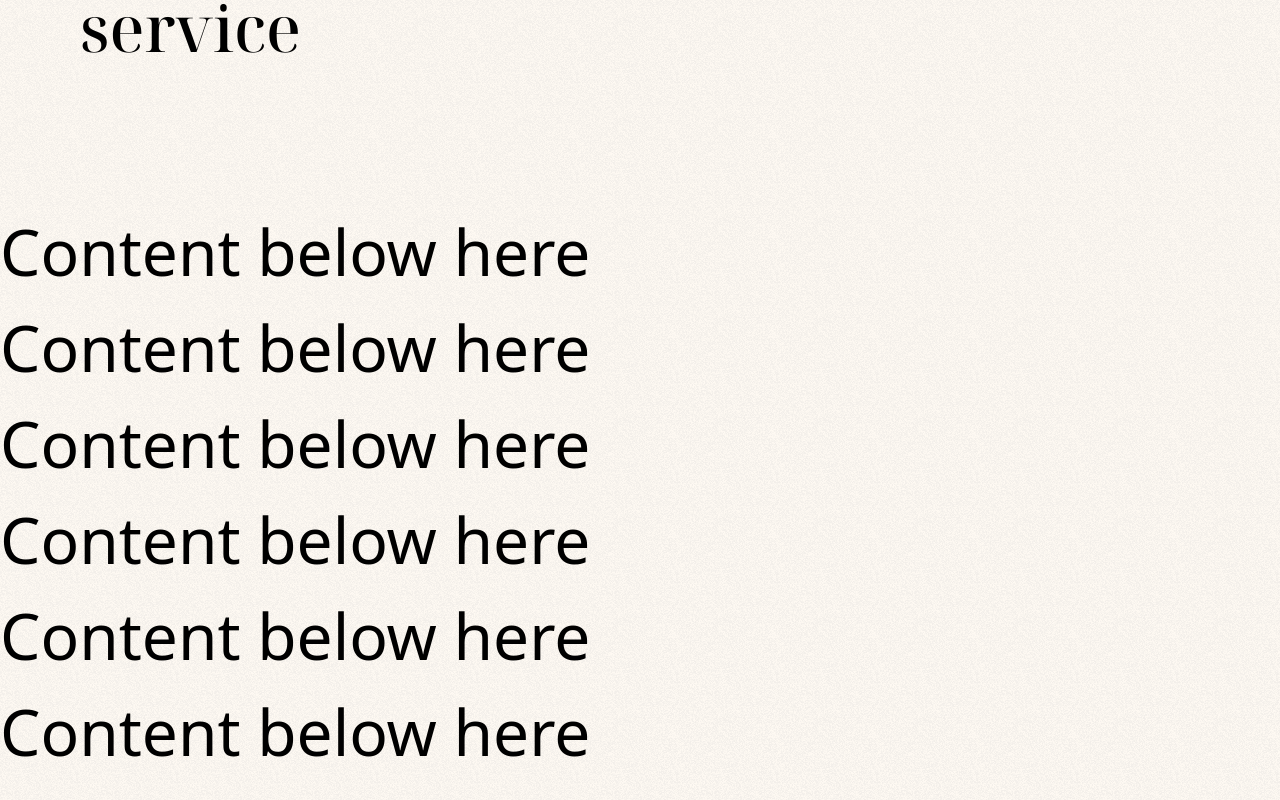
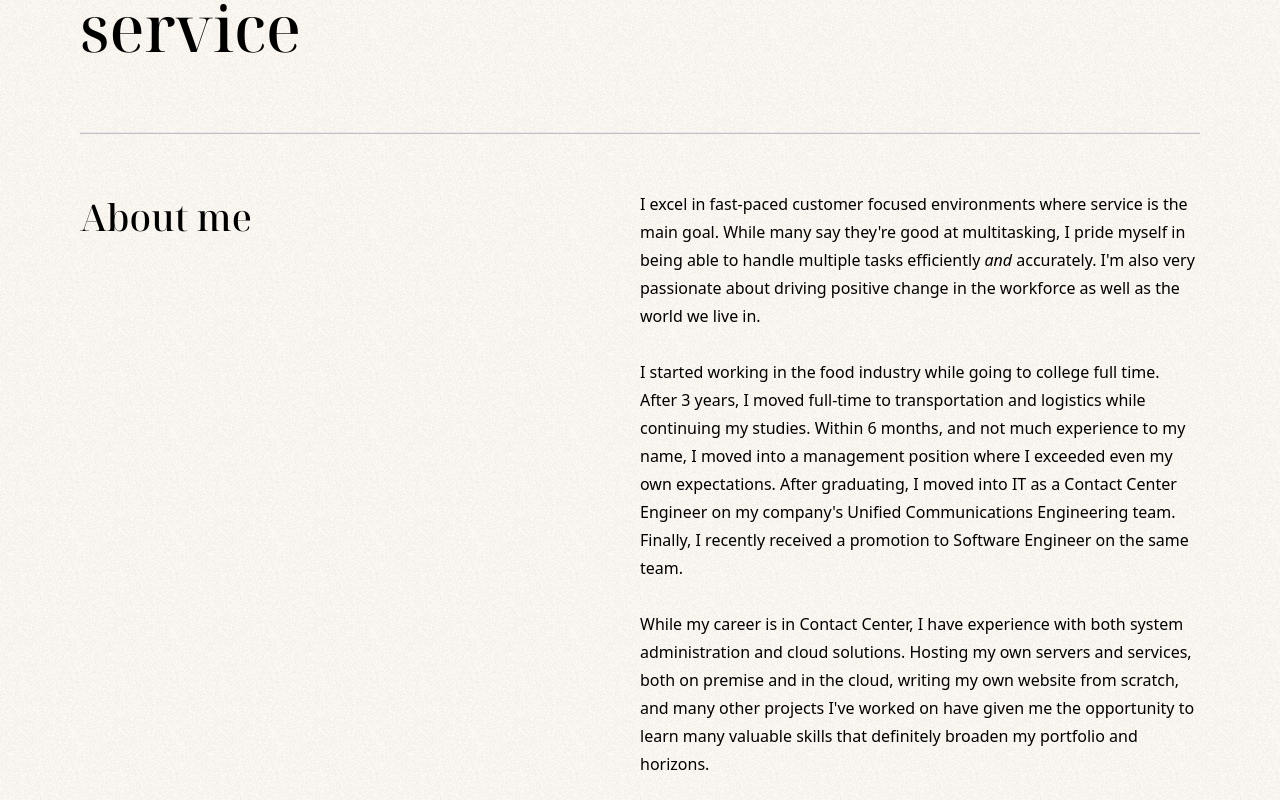
Before and after one commit to natereprogle/meetnate.dev, a Next.js app: page / in a window 1280 px wide. Shown: the part 1428-2228 px from the top of the page. Built offline with nearby package versions, Linux system fonts and the light colour scheme.

Commit message:
Minor updates. Don't want to burn myself out, so I'm making small tweaks as I go

```diff
--- a/components/body/body.tsx
+++ b/components/body/body.tsx
@@ -8,19 +8,47 @@ const notoSerifDisplay = Noto_Serif_Display({
 
 export default function Body() {
     return (
-        <div className={'space-y-32 mt-8'}>
-            <div className={'mx-7 lg:mx-20 justify-between items-center'}>
-                <div className={`header-text ${notoSerifDisplay.className}`}>
-                    <h3>
-                        I am a{' '}
-                        <span id={'highlight-blue'}>Software Engineer</span>{' '}
-                        working in Contact Center Engineering based in{' '}
-                        <span id={'highlight-orange'}>Arkansas</span>. I&apos;ve
-                        carried many titles over my career, with{' '}
-                        <span id={'highlight-green'}>skills including</span>{' '}
-                        management, logistics, & excellent customer service
-                    </h3>
-                </div>
+        <div className={'space-y-14 mt-8 mx-7 lg:mx-20'}>
+            <h1
+                className={`justify-between items-center header-text ${notoSerifDisplay.className}`}>
+                I am a{' '}
+                <span className={'highlight-blue'}>Software Engineer</span>{' '}
+                working in Contact Center Engineering based in{' '}
+                <span className={'highlight-orange'}>Arkansas</span>. I&apos;ve
+                carried many titles over my career, with{' '}
+                <span className={'highlight-green'}>skills including</span>{' '}
+                management, logistics, & excellent customer service
+            </h1>
+            <hr className={'text-raisinblack-400 bg-raisinblack-400 h-[2px]'} />
+            <div className={'block pb-10 lg:flex lg:justify-between'}>
+                <h2 className={`subheader-text ${notoSerifDisplay.className}`}>
+                    About me
+                </h2>
+                <p className={'leading-7 lg:w-1/2'}>
+                    I excel in fast-paced customer focused environments where
+                    service is the main goal. While many say they&apos;re good
+                    at multitasking, I pride myself in being able to handle
+                    multiple tasks efficiently <em>and</em> accurately. I&apos;m
+                    also very passionate about driving positive change in the
+                    workforce as well as the world we live in. <br />
+                    <br />I started working in the food industry while going to
+                    college full time. After 3 years, I moved full-time to
+                    transportation and logistics while continuing my studies.
+                    Within 6 months, and not much experience to my name, I moved
+                    into a management position where I exceeded even my own
+                    expectations. After graduating, I moved into IT as a Contact
+                    Center Engineer on my company&apos;s Unified Communications
+                    Engineering team. Finally, I recently received a promotion
+                    to Software Engineer on the same team. <br />
+                    <br />
+                    While my career is in Contact Center, I have experience with
+                    both system administration and cloud solutions. Hosting my
+                    own servers and services, both on premise and in the cloud,
+                    writing my own website from scratch, and many other projects
+                    I&apos;ve worked on have given me the opportunity to learn
+                    many valuable skills that definitely broaden my portfolio
+                    and horizons.
+                </p>
             </div>
             <div>
                 <h1 className={'header-text'}>Content below here</h1>
```
Also changed, not shown: app/globals.css, public/memoji.png (deleted).
